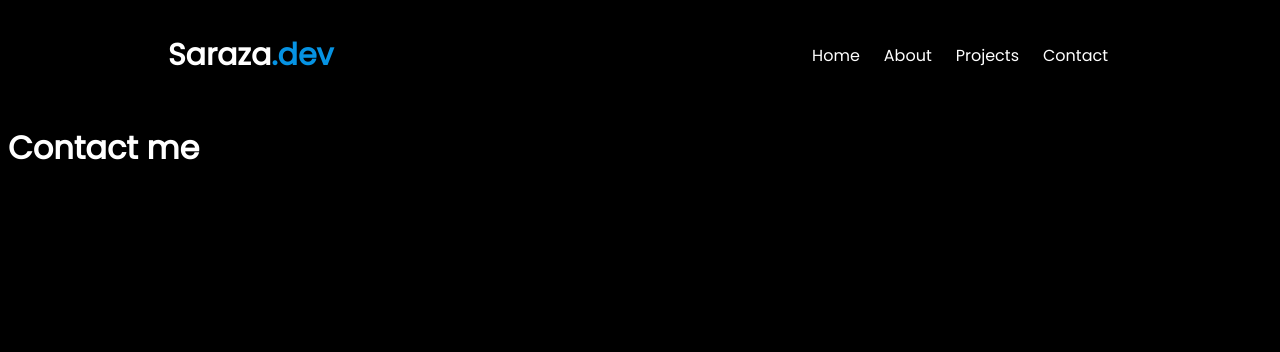
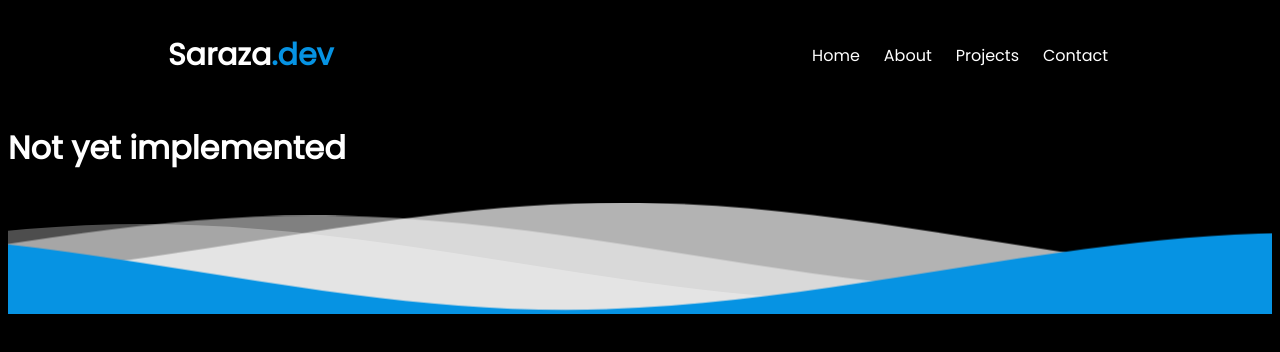
Before and after one commit to sarazaToussaint/Saraza-dev, a React (Create React App) app: page /Contact in a window 1280 px wide. Shown: the top 352 px of the page. Built offline with nearby package versions, Linux system fonts and the light colour scheme.

Commit message:
Add waves container div

```diff
--- a/src/components/Contact.jsx
+++ b/src/components/Contact.jsx
@@ -3,8 +3,28 @@ import React from 'react';
 const Contact = () => (
   <div>
     <h1 className="contact">
-      Contact me
+      Not yet implemented
     </h1>
+    <div className="waves-container">
+      <svg
+        className="waves"
+        xmlns="http://www.w3.org/2000/svg"
+        xmlnsXlink="http://www.w3.org/1999/xlink"
+        viewBox="0 24 150 28"
+        preserveAspectRatio="none"
+        shapeRendering="auto"
+      >
+        <defs>
+          <path id="gentle-wave" d="M-160 44c30 0 58-18 88-18s 58 18 88 18 58-18 88-18 58 18 88 18 v44h-352z" />
+        </defs>
+        <g className="parallax">
+          <use xlinkHref="#gentle-wave" x="48" y="0" fill="rgba(255,255,255,0.7" />
+          <use xlinkHref="#gentle-wave" x="48" y="3" fill="rgba(255,255,255,0.5)" />
+          <use xlinkHref="#gentle-wave" x="48" y="5" fill="rgba(255,255,255,0.3)" />
+          <use xlinkHref="#gentle-wave" x="48" y="7" fill="#0693e3" />
+        </g>
+      </svg>
+    </div>
   </div>
 );
 
```
